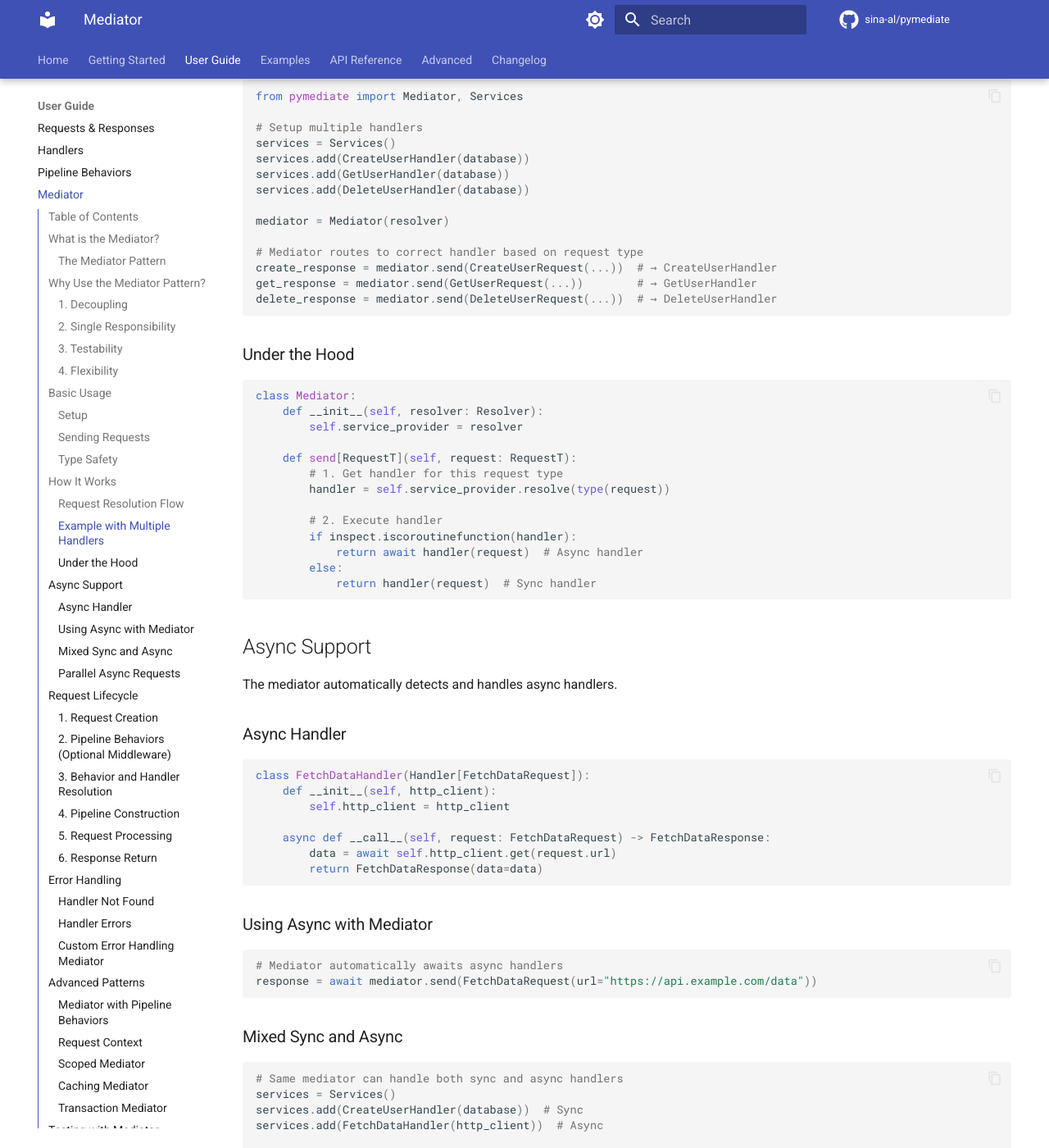
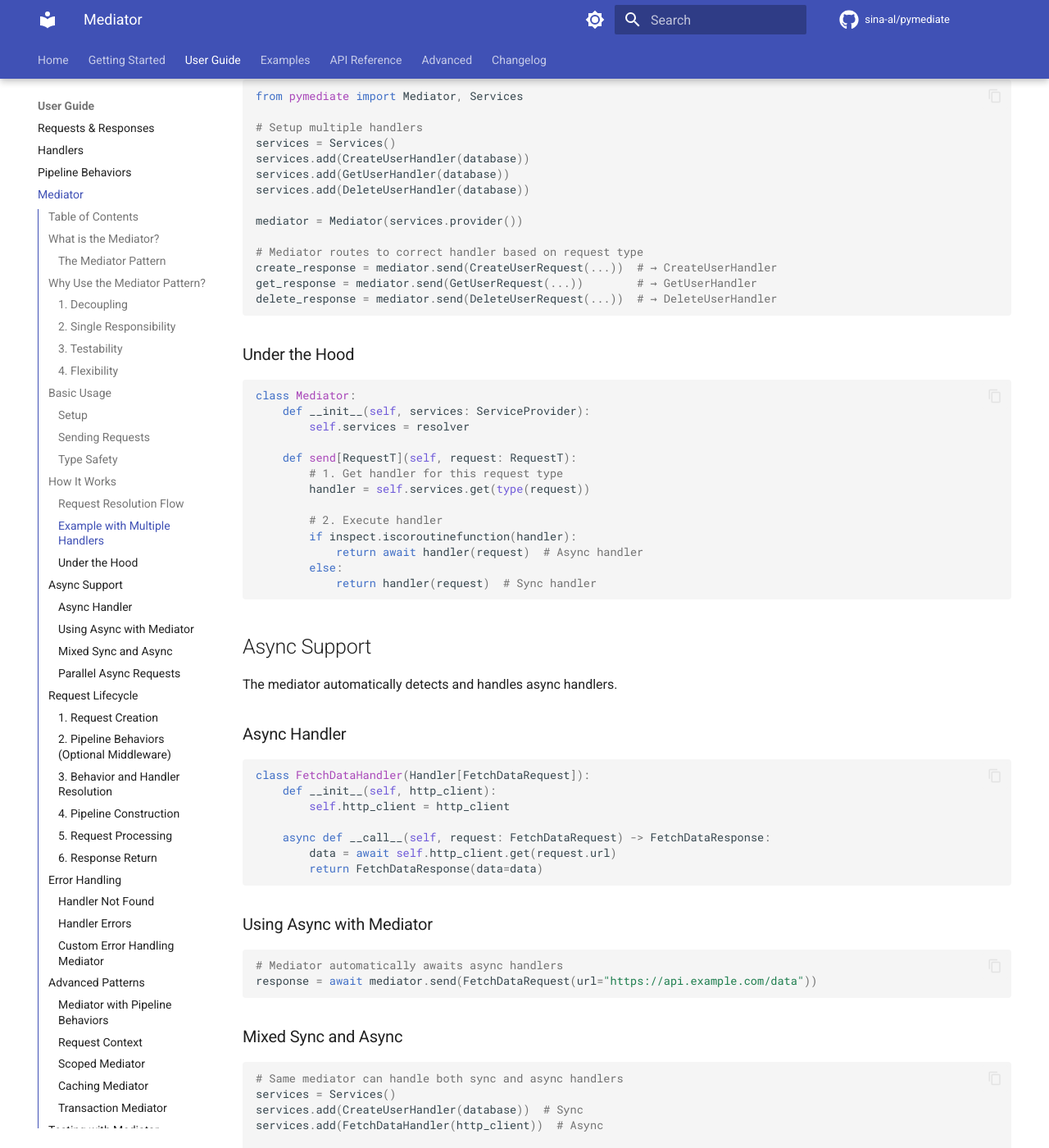
Before and after one commit to sina-al/pymediate, an MkDocs documentation site: the page built from docs/guide/mediator.md, in a window 1280 px wide and 1400 px high, scrolled down 4732 px. Shown: the whole window at 82% size. Built offline with MkDocs 1.6.1 and Material for MkDocs 9.7.7, drawn with Linux system fonts in a browser that asks for light colours; comment, search, counter and statistics services are not loaded; the version menu is left out; some of the changed text lies outside the part shown.

Commit message:
docs: update docs

````diff
--- a/docs/guide/mediator.md
+++ b/docs/guide/mediator.md
@@ -33,7 +33,7 @@ services = Services()
 services.add(CreateUserHandler(database))
 
 # Create mediator
-mediator = Mediator(resolver)
+mediator = Mediator(services.provider())
 
 # Send request
 response = mediator.send(CreateUserRequest(username="alice", email="alice@example.com"))
@@ -133,7 +133,7 @@ from pymediate import DependencyInjectorServiceProvider
 provider = DependencyInjectorServiceProvider(container)
 
 # Mediator usage stays the same!
-mediator = Mediator(resolver)
+mediator = Mediator(services.provider())
 response = mediator.send(GetUserRequest(user_id=123))
 ```
 
@@ -170,7 +170,7 @@ services = Services()
 services.add(CreateUserHandler(database))
 
 # 4. Create mediator
-mediator = Mediator(resolver)
+mediator = Mediator(services.provider())
 ```
 
 ### Sending Requests
@@ -225,7 +225,7 @@ services.add(CreateUserHandler(database))
 services.add(GetUserHandler(database))
 services.add(DeleteUserHandler(database))
 
-mediator = Mediator(resolver)
+mediator = Mediator(services.provider())
 
 # Mediator routes to correct handler based on request type
 create_response = mediator.send(CreateUserRequest(...))  # → CreateUserHandler
@@ -237,12 +237,12 @@ delete_response = mediator.send(DeleteUserRequest(...))  # → DeleteUserHandler
 
 ```python
 class Mediator:
-    def __init__(self, resolver: Resolver):
-        self.service_provider = resolver
+    def __init__(self, services: ServiceProvider):
+        self.services = resolver
 
     def send[RequestT](self, request: RequestT):
         # 1. Get handler for this request type
-        handler = self.service_provider.resolve(type(request))
+        handler = self.services.get(type(request))
 
         # 2. Execute handler
         if inspect.iscoroutinefunction(handler):
@@ -282,7 +282,7 @@ services = Services()
 services.add(CreateUserHandler(database))  # Sync
 services.add(FetchDataHandler(http_client))  # Async
 
-mediator = Mediator(resolver)
+mediator = Mediator(services.provider())
 
 # Sync request
 user = mediator.send(CreateUserRequest(...))
@@ -341,10 +341,10 @@ services.add(CreateUserHandler())
 
 ```python
 # Mediator resolves handler from registry
-handler = self.service_provider.resolve(handler_class)
+handler = self.services.get(handler_class)
 
 # Mediator automatically discovers all registered behaviors
-behaviors = self.service_provider.resolve_all(PipelineBehavior)
+behaviors = self.services.get_all(PipelineBehavior)
 ```
 
 ### 4. Pipeline Construction
@@ -552,7 +552,7 @@ class ScopedMediator(Mediator):
 
     def send[RequestT](self, request: RequestT):
         # Get handler factory instead of instance
-        handler_factory = self.service_provider.resolve(type(request))
+        handler_factory = self.services.get(type(request))
 
         # Create new handler instance
         handler = handler_factory()
@@ -627,7 +627,7 @@ def test_with_mediator():
     services = Services()
     services.add(CreateUserHandler(mock_db))
 
-    mediator = Mediator(resolver)
+    mediator = Mediator(services.provider())
     response = mediator.send(CreateUserRequest(username="test", email="test@example.com"))
 
     assert response.user_id > 0
@@ -643,7 +643,7 @@ def test_handler_composition():
     services.add(CreateUserHandler(mock_db))
     services.add(EmailHandler(mock_email))
 
-    mediator = Mediator(resolver)
+    mediator = Mediator(services.provider())
 
     # Handler that calls other handlers through mediator
     class CreateUserWithEmailHandler(Handler[CreateUserWithEmailRequest]):
@@ -706,14 +706,14 @@ def test_with_mock_mediator():
 ```python
 # ✅ GOOD: Single mediator instance
 # app.py
-mediator = Mediator(resolver)
+mediator = Mediator(services.provider())
 
 # Use same instance throughout application
 app.state.mediator = mediator
 
 # ❌ BAD: Creating multiple mediators
 def handle_request():
-    mediator = Mediator(resolver)  # Don't create per request
+    mediator = Mediator(services.provider())  # Don't create per request
     return mediator.send(...)
 ```
 
@@ -727,7 +727,7 @@ class CreateOrderHandler(Handler[CreateOrderRequest]):
         self.database = database
 
 # ❌ BAD: Global mediator
-global_mediator = Mediator(resolver)
+global_mediator = Mediator(services.provider())
 
 class CreateOrderHandler(Handler[CreateOrderRequest]):
     def __call__(self, request):
@@ -761,7 +761,7 @@ class OrderHandler(Handler[CreateOrderRequest]):
 
 ```python
 # ✅ GOOD: Simple mediator, complex logic in handlers
-mediator = Mediator(resolver)
+mediator = Mediator(services.provider())
 
 # ❌ BAD: Complex mediator with business logic
 class BusinessLogicMediator(Mediator):
````
Also changed, not shown: docs/adr/0002-single-type-parameter-for-selective-behaviors.md (+1 -1 lines), docs/advanced/troubleshooting.md (+4 -4 lines), docs/guide/dependency-injection.md (+1 -1 lines).
